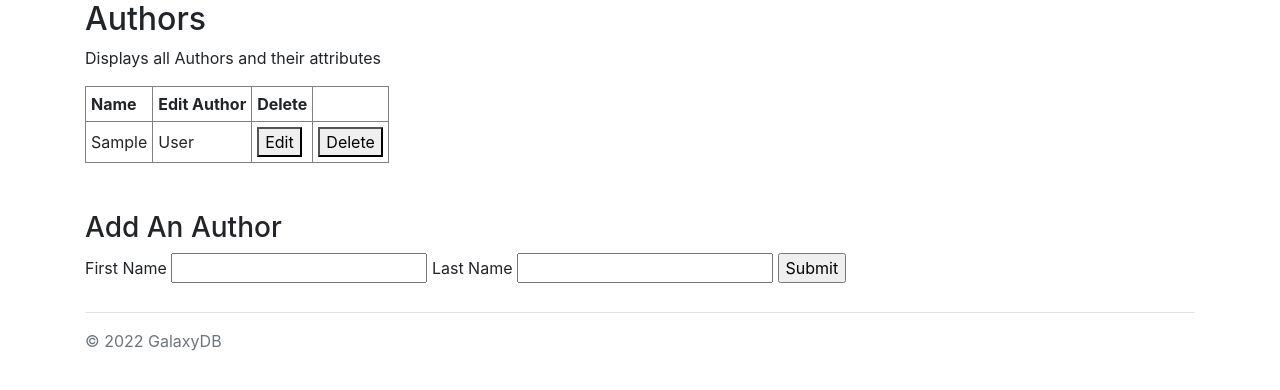
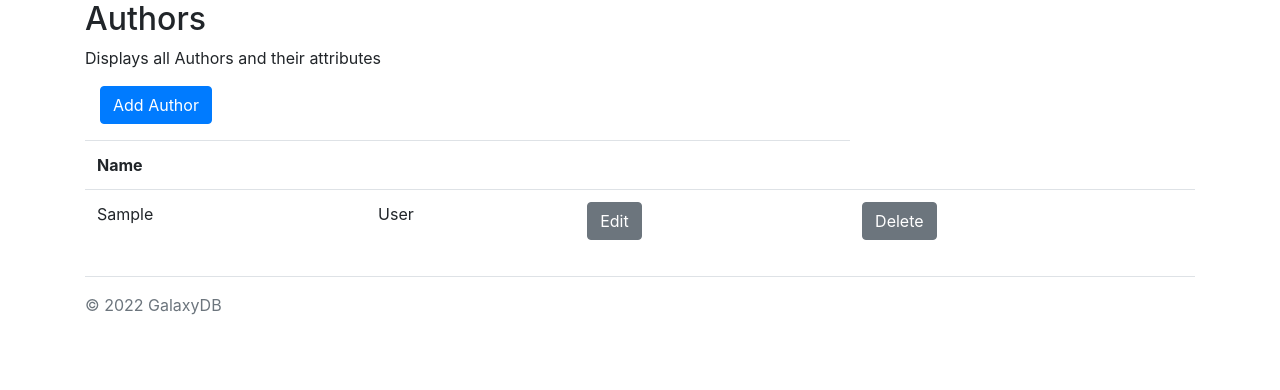
Before and after one commit to spencerlwahlstrom/greatreads, a Flask app: template templates/authors.html in a window 1280 px wide. Shown: the part 56-446 px from the top of the page. Run offline with Flask 2, Linux system fonts and the light colour scheme; the template is opened without the code that fills it: most values are stand-ins (such as "Sample title", 1, 10 or a date in 2020); some libraries are stand-ins or nearby versions.

Commit message:
update authors table with bootstrap/modal

```diff
--- a/templates/authors.html
+++ b/templates/authors.html
@@ -7,23 +7,60 @@
     <h2>Authors</h2>
     <p class="important">Displays all Authors and their attributes</p>
 
+    <!-- Button trigger modal -->
+    <div class="container pb-3">
+        <button type="button" class="btn btn-primary" data-toggle="modal" data-target="#addAuthorModal">
+            Add Author
+        </button>
+    </div>
+
+    <!-- Modal -->
+    <div class="modal fade" id="addAuthorModal" tabindex="-1" role="dialog" aria-labelledby="addAuthorModal" aria-hidden="true">
+        <div class="modal-dialog" role="document">
+        <div class="modal-content">
+            <div class="modal-header">
+            <h5 class="modal-title" id="addAuthorModal">Add a new Author</h5>
+            <button type="button" class="close" data-dismiss="modal" aria-label="Close">
+                <span aria-hidden="true">&times;</span>
+            </button>
+            </div>
+            <div class="modal-body">
+                <form method="POST" id="add_author" action="{{ url_for('authors') }}">
+                    <div class="form-group">
+                        <label for="first_name">First Name</label>
+                        <input type="text" class="form-control" name="first_name" id="first_name">
+                    </div>
+                    <div class="form-group">
+                        <label for="last_name">Last Name</label>
+                        <input type="text" class="form-control" name="last_name" id="last_name">
+                    </div>
+                    <div class="modal-footer">
+                        <button type="button" class="btn btn-secondary" data-dismiss="modal">Close</button>
+                        <button type="submit" class="btn btn-primary">Add</button>
+                    </div>
+                </form>
+            </div>
+        </div>
+        </div>
+    </div>
+
     {% if authors %}
-    <table border="1" cellpadding="5">
+    <table class="table">
         <tr>
             {% for attr in authors[0].keys() %}
             {% if attr != "author_id" %}
             <th>{{ attr.replace("_", " ").title() }}</th>
             {% endif %}
             {% endfor %}
-            <th>Edit Author</th>
-            <th>Delete</th>
+            <th></th>
+            <th></th>
         </tr>
         {% for author in authors %}
         <tr>
             <td>{{author.first_name}}</td>
             <td>{{author.last_name}}</td>
-            <td><a href="{{ url_for('edit_author', author_id=author.author_id) }}"><button>Edit</button></a></td>
-            <td><a href="{{ url_for('delete_author', author_id=author.author_id) }}"><button>Delete</button></a></td>
+            <td><a href="{{ url_for('edit_author', author_id=author.author_id) }}"><button type="button" class="btn btn-secondary">Edit</button></a></td>
+            <td><a href="{{ url_for('delete_author', author_id=author.author_id) }}"><button type="button" class="btn btn-secondary">Delete</button></a></td>
         </tr>
         {% endfor %}
     </table>
@@ -33,13 +70,4 @@
 
     {% endif %}
 
-    <br><br>
-
-    <form method = "POST" id = "addAuthor" padding-bottom="0">
-        <h3>Add An Author</h3>
-        <label>First Name </label> <input type="text" name = "first_name">
-        <label>Last Name </label> <input type="text" name = "last_name">
-        <input type ="submit">
-    </form>
-
 {% endblock %}
```
Also changed, not shown: templates/books.html (+5 -3 lines).
